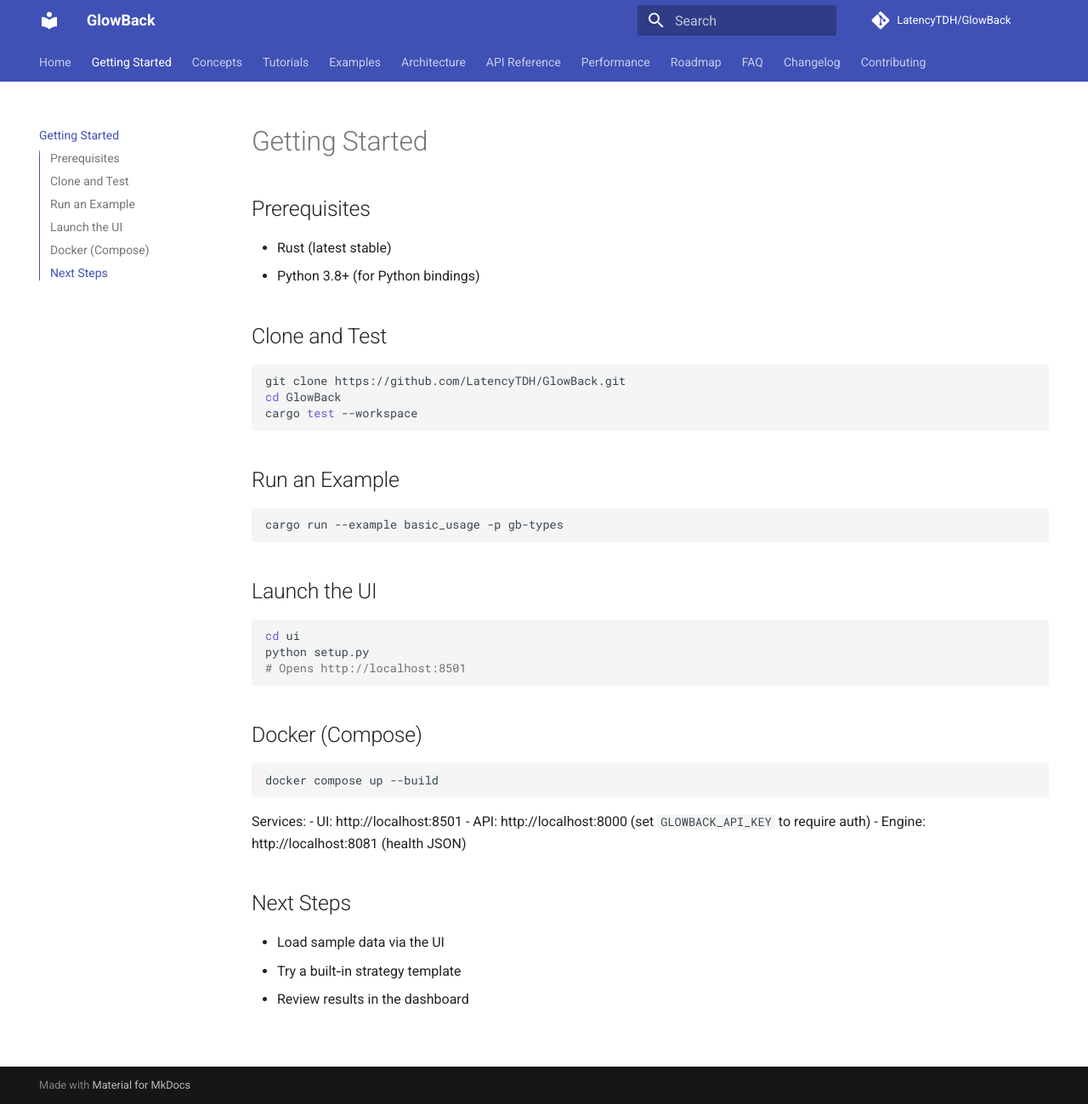
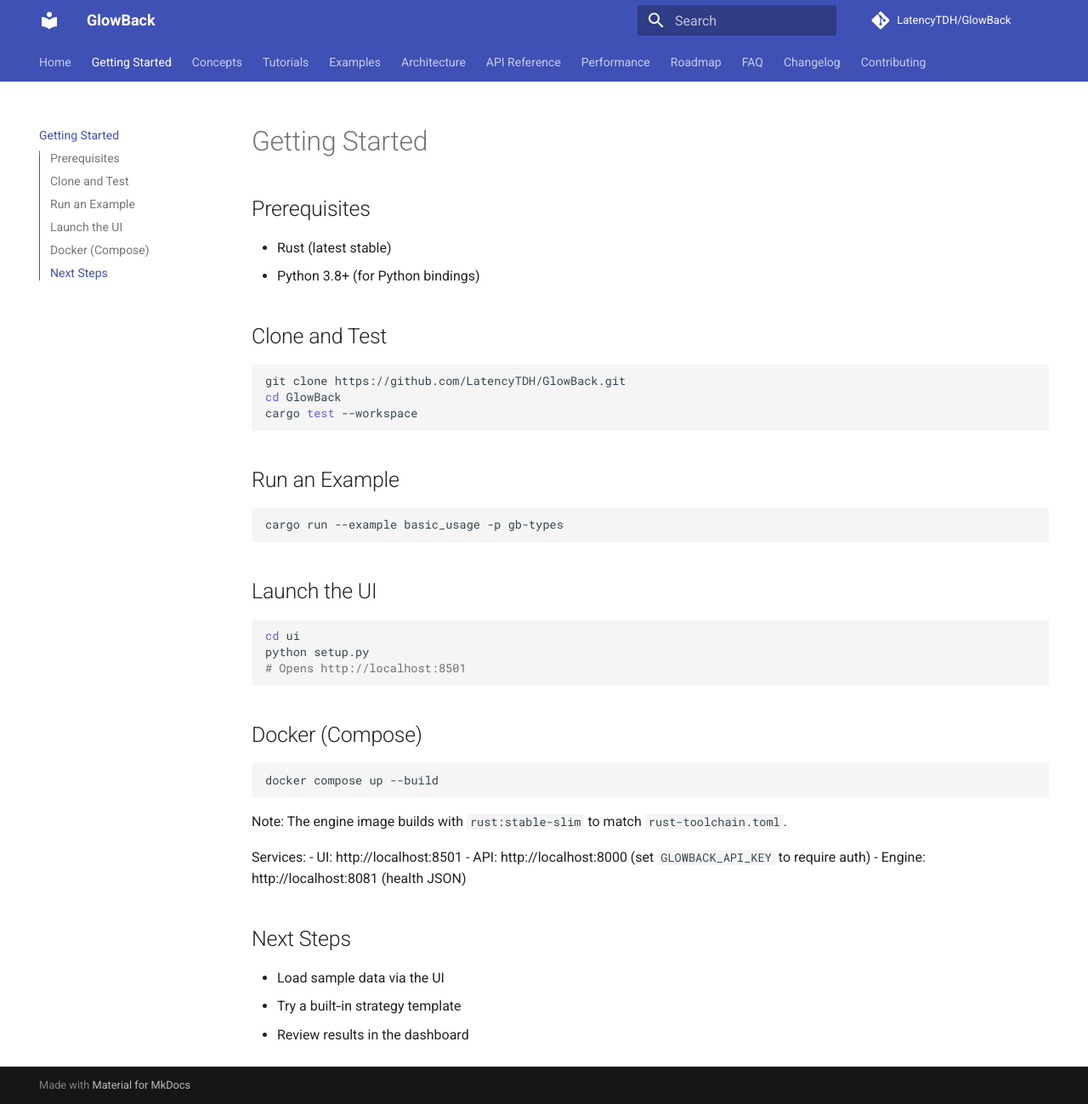
Before and after one commit to LatencyTDH/GlowBack, an MkDocs documentation site: the page built from docs/getting-started.md, in a window 1280 px wide and 1299 px high. Shown: the whole window at 85% size. Built offline with MkDocs 1.6.1 and Material for MkDocs 9.7.7, drawn with Linux system fonts in a browser that asks for light colours; comment, search, counter and statistics services are not loaded.

Commit message:
Fix engine Docker build with stable Rust (#42)
## Summary\n- switch engine Docker builder image to rust:stable-slim
(matches rust-toolchain)\n- document the Docker engine Rust toolchain
note\n\n## Testing\n- cargo test --workspace

Co-authored-by: Sean Dai <sdai@gatech.edu>

````diff
--- a/docs/getting-started.md
+++ b/docs/getting-started.md
@@ -33,6 +33,8 @@
 docker compose up --build
 ```
 
+Note: The engine image builds with `rust:stable-slim` to match `rust-toolchain.toml`.
+
 Services:
 - UI: http://localhost:8501
 - API: http://localhost:8000 (set `GLOWBACK_API_KEY` to require auth)
````
Also changed, not shown: 1 other file.
